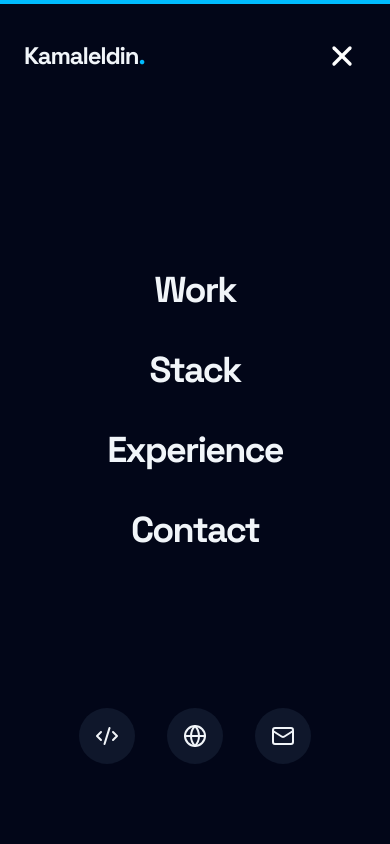
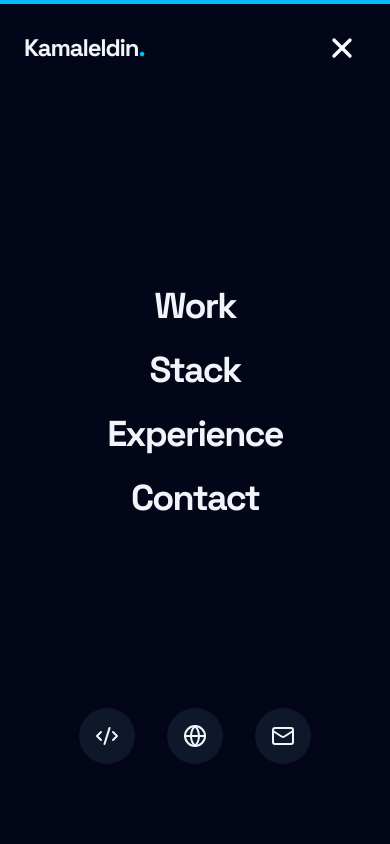
Before and after one commit to Kamaleldin-Wasim/Portfolio, a React (Vite) app: page / in a window 390 px wide. Both pictures are taken after a click on the button "Open menu". Shown: the top 844 px of the page. Built offline with nearby package versions, Linux system fonts and the light colour scheme.

Commit message:
Portfolio

```diff
--- a/src/App.jsx
+++ b/src/App.jsx
@@ -186,7 +186,7 @@ const App = () => {
       <motion.div className="fixed top-0 left-0 h-1 bg-sky-400 z-[70] origin-left w-full" style={{ scaleX }} />
 
       {/* Navbar */}
-      <nav className={`fixed top-0 left-0 right-0 z-[60] w-full transition-all duration-500 ${scrolled ? 'py-4 bg-slate-950/90 backdrop-blur-xl border-b border-white/5 shadow-2xl' : 'py-8 bg-transparent border-transparent'}`}>
+      <nav className={`fixed top-0 left-0 right-0 z-[60] w-full transition-all duration-500 ${scrolled ? 'py-4 bg-slate-950/90 backdrop-blur-xl border-b border-white/5 shadow-2xl' : 'py-6 md:py-8 bg-transparent border-transparent'}`}>
         <div className="max-w-7xl mx-auto px-6 md:px-10 flex justify-between items-center w-full">
           <motion.div
             initial={{ opacity: 0, x: -20 }}
@@ -246,7 +246,7 @@ const App = () => {
               className="fixed inset-0 bg-slate-950 z-[100] flex flex-col w-full h-screen overflow-hidden"
             >
               {/* Menu Header */}
-              <div className="flex justify-between items-center px-6 py-8 md:px-10">
+              <div className="flex justify-between items-center px-6 py-6 md:px-10">
                 <div className="text-2xl md:text-3xl font-black font-heading tracking-tighter">
                   Kamaleldin<span className="text-sky-400">.</span>
                 </div>
@@ -260,7 +260,7 @@ const App = () => {
               </div>
 
               {/* Menu Links */}
-              <div className="flex-1 flex flex-col justify-center items-center gap-10">
+              <div className="flex-1 flex flex-col justify-center items-center gap-6">
                 {navLinks.map((link, i) => (
                   <motion.a
                     key={link.name}
```
